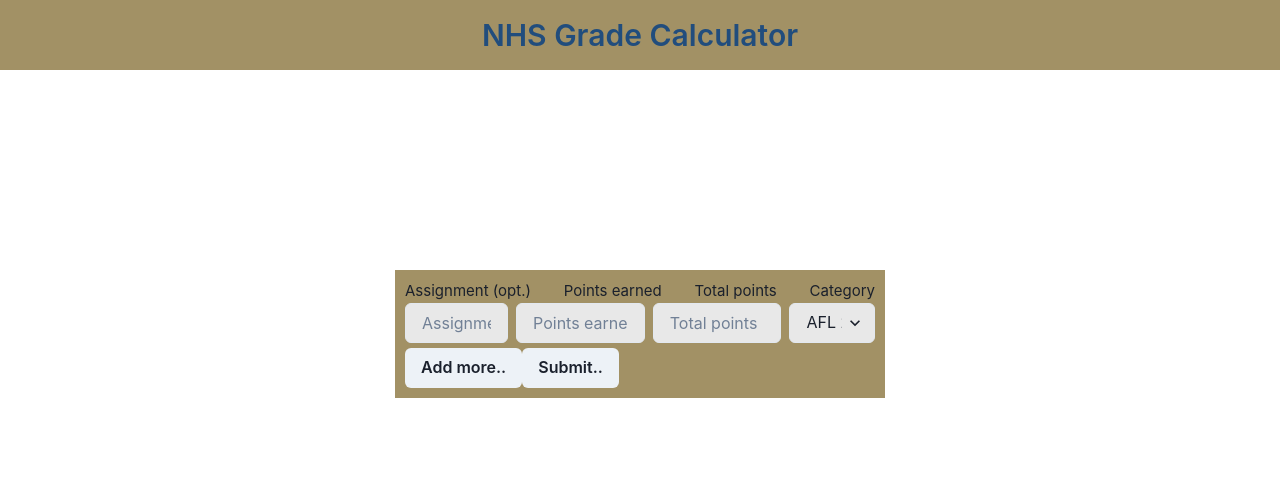
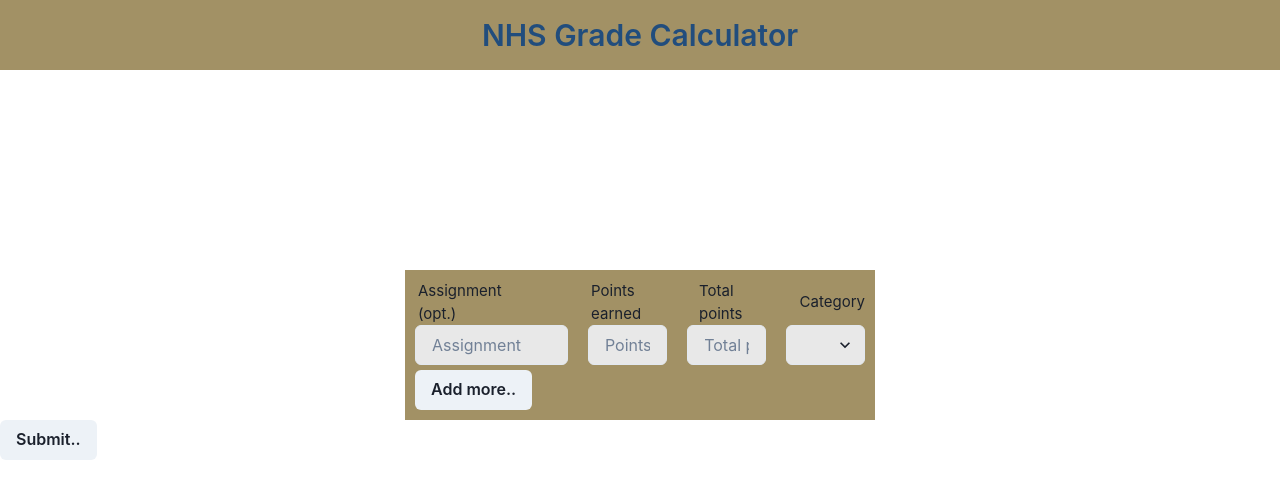
Before and after one commit to danctila/calculator-frontend, a React (Vite) app in the folder CALCULATORFRONTEND/: page / in a window 1280 px wide. Shown: the top 498 px of the page. Built offline with nearby package versions, Linux system fonts and the light colour scheme.

Commit message:
Fixed form component selector error

```diff
--- a/CALCULATORFRONTEND/src/Components/Calculator.tsx
+++ b/CALCULATORFRONTEND/src/Components/Calculator.tsx
@@ -32,17 +32,25 @@ const Calculator = () => {
 
   return (
     <>
-      <Box bg="#A29165" w="490px" h="auto" mt="200px" mx="auto" p="10px">
-        <HStack justifyContent="space-between">
-          <Text fontSize="15">Assignment (opt.)</Text>
-          <Text fontSize="15">Points earned</Text>
-          <Text fontSize="15">Total points</Text>
-          <Text fontSize="15">Category</Text>
+      <Box bg="#A29165" w="470px" h="auto" mt="200px" mx="auto" p="10px">
+        <HStack>
+          <Text fontSize="15" ml="3px">
+            Assignment (opt.)
+          </Text>
+          <Text fontSize="15" ml="43px">
+            Points earned
+          </Text>
+          <Text fontSize="15" ml="5px">
+            Total points
+          </Text>
+          <Text fontSize="15" ml="13px">
+            Category
+          </Text>
         </HStack>
 
         {formFields.map((form, index) => {
           return (
-            <HStack key={index} pb="5px">
+            <HStack key={index} pb="5px" spacing="20px">
               <Input
                 bg="#E8E8E8"
                 w="155px"
@@ -53,7 +61,7 @@ const Calculator = () => {
               />
               <Input
                 bg="#E8E8E8"
-                w="200px"
+                w="80px"
                 name="pointsEarned"
                 placeholder="Points earned"
                 onChange={(event) => handleFormChange(event, index)}
@@ -61,7 +69,7 @@ const Calculator = () => {
               />
               <Input
                 bg="#E8E8E8"
-                w="200px"
+                w="80px"
                 name="totalPoints"
                 placeholder="Total points"
                 onChange={(event) => handleFormChange(event, index)}
@@ -69,20 +77,21 @@ const Calculator = () => {
               />
               <Select
                 bg="#E8E8E8"
-                w="150px"
+                w="80px"
                 name="category"
                 onChange={(event) => handleFormChange(event, index)}
               >
-                <option value="1.20">AFL 20%</option>
-                <option value="1.80">AOL 80%</option>
+                <option value=""></option>
+                <option value=".20">AFL 20%</option>
+                <option value=".80">AOL 80%</option>
               </Select>
             </HStack>
           );
         })}
 
         <Button onClick={addFields}>Add more..</Button>
-        <Button onClick={submit}>Submit..</Button>
       </Box>
+      <Button onClick={submit}>Submit..</Button>
     </>
   );
 };
```
